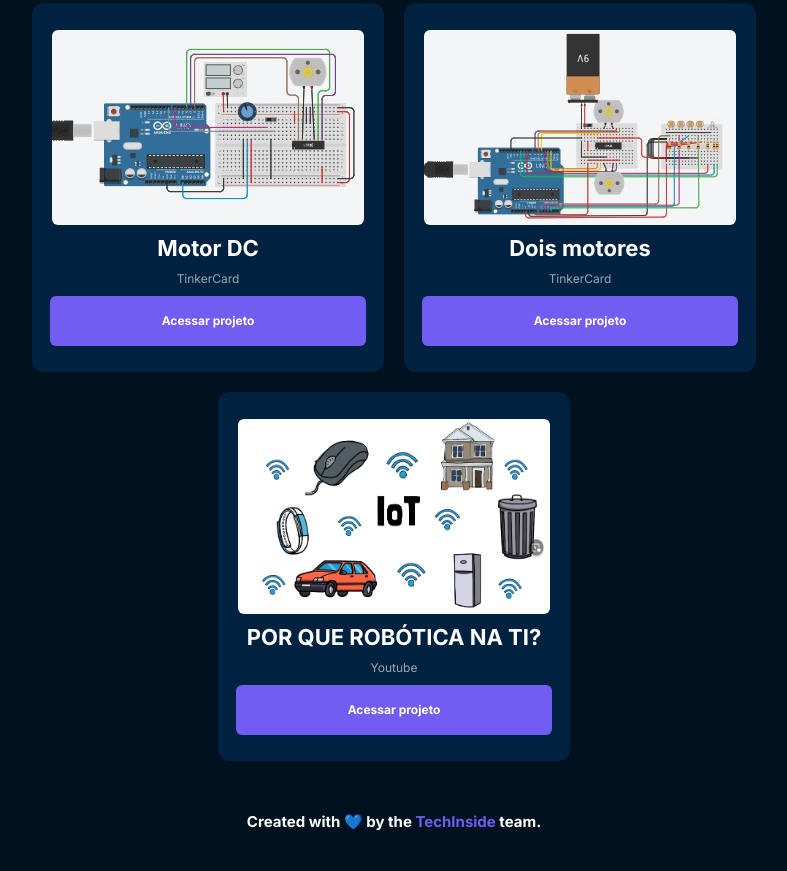
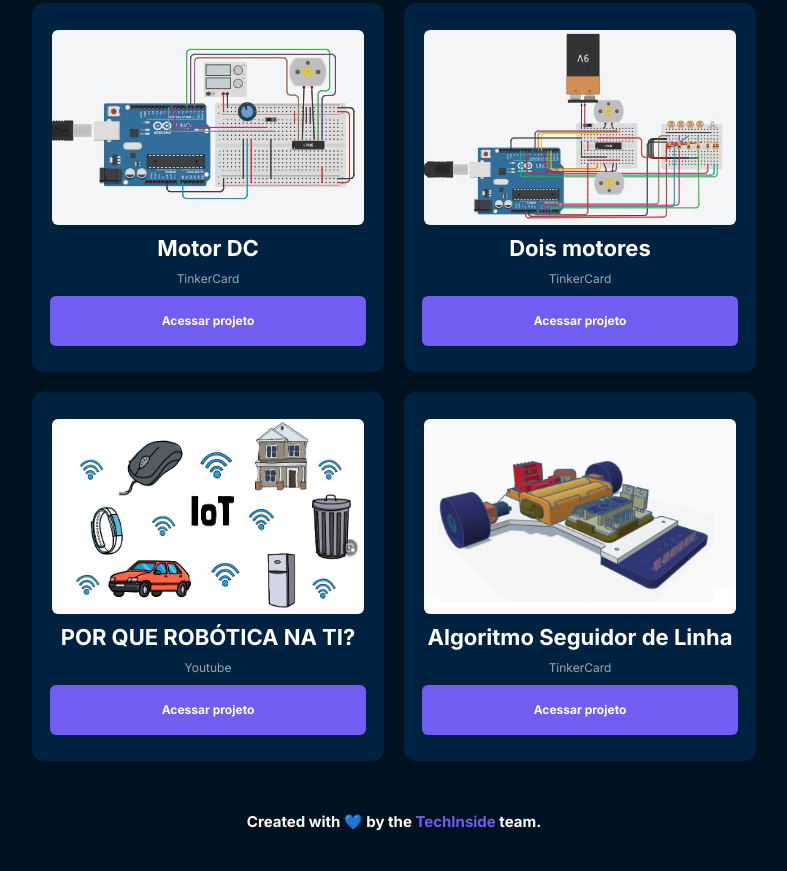
Before and after one commit to PabloLopes19/techinsideblog, a plain HTML site: page projetos.html in a window 1280 px wide. Shown: the part 625-1496 px from the top of the page, without its empty margins (246-1033 px from the left). Drawn offline with nearby package versions, Linux system fonts and the light colour scheme.

Commit message:
Add_SeguidorLinha
ja ta bem especificado

```diff
--- a/projetos.html
+++ b/projetos.html
@@ -74,6 +74,12 @@
                 <p>Youtube</p>
                 <a class="filledButtonProject" href="https://www.youtube.com/watch?v=H3sPDyHGMW4">Acessar projeto</a>
             </div>
+            <div class="rectangle">
+                <img class="thumb" src="/assets/SeguidorLinha.png">
+                <h3>Algoritmo Seguidor de Linha</h3>
+                <p>TinkerCard</p>
+                <a class="filledButtonProject" href="#">Acessar projeto</a>
+            </div>
         </div>
         <div class="footer">
             <p>Created with 💙 by the <a href="https://github.com/PabloLopes19/techinsideblog" target="_blank">TechInside</a> team.</p>
```
Also changed, not shown: assets/SeguidorLinha.png (added).
